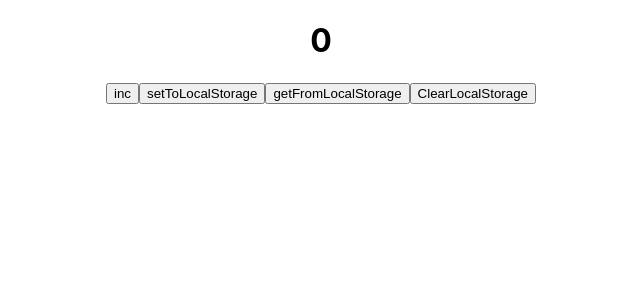
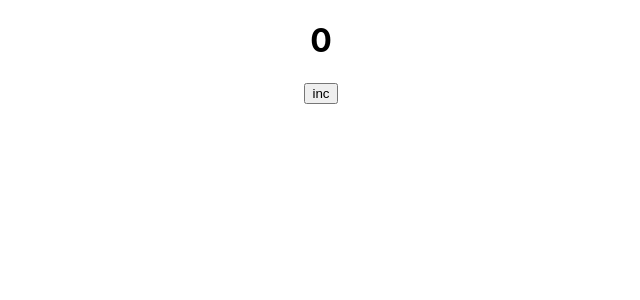
Before and after one commit to Kliapwnz/localsorage, a React (Create React App) app: page / in a window 1280 px wide. Shown: the top 300 px of the page, without its empty margins (319-959 px from the left). Built offline with nearby package versions, Linux system fonts and the light colour scheme.

Commit message:
useEffect

```diff
--- a/src/App.tsx
+++ b/src/App.tsx
@@ -1,10 +1,13 @@
-import React, {useState} from 'react';
+import React, {useEffect, useState} from 'react';
 import './App.css';
 
 
 function App() {
 
     const [value, setValue] = useState(0)
+    useEffect(()=>{
+        localStorage.setItem("counterValue", JSON.stringify(value))
+    },[value])
 
     const incHandler = () => {
         setValue(value + 1)
@@ -20,18 +23,11 @@ function App() {
         }
     }
 
-    const ClearLocalStorageHandler = () => {
-        localStorage.clear()
-        setValue(0)
-    }
 
     return (
         <div className="App">
             <h1>{value}</h1>
             <button onClick={incHandler}>inc</button>
-            <button onClick={setToLocalStorageHandler}>setToLocalStorage</button>
-            <button onClick={getFromLocalStorageHandler}>getFromLocalStorage</button>
-            <button onClick={ClearLocalStorageHandler}>ClearLocalStorage</button>
         </div>
     );
 }
```
